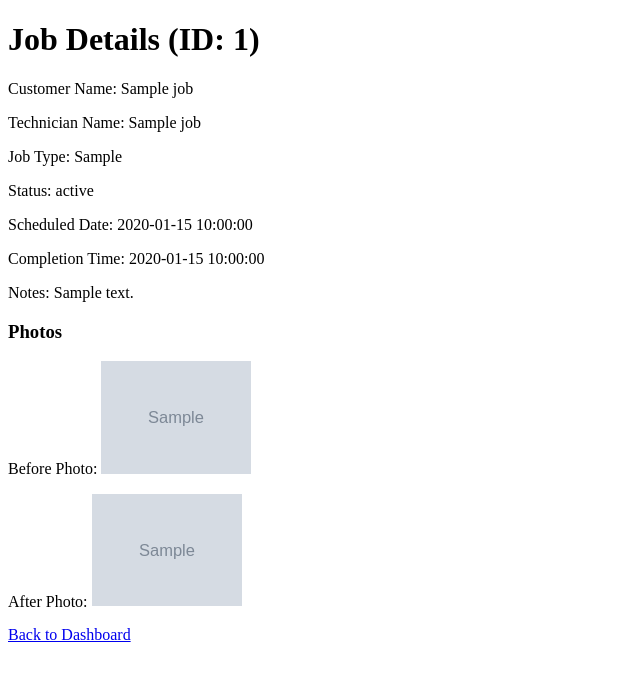
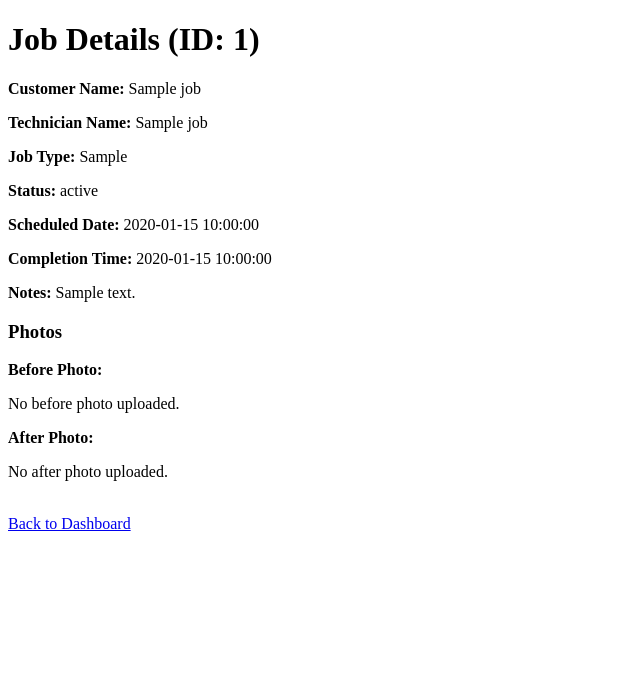
Before and after one commit to BassilAlkhalif/hvac-management-app, a Flask app: template hvac_management_app/templates/job_details.html in a window 1280 px wide. Shown: the top 681 px of the page, without its empty margins (0-640 px from the left). Run offline with Flask 3, Linux system fonts and the light colour scheme; the template is opened without the code that fills it: most values are stand-ins (such as "Sample title", 1, 10 or a date in 2020); grey boxes marked "Sample" are stand-in pictures.

Commit message:
Update job_details.html

```diff
--- a/hvac_management_app/templates/job_details.html
+++ b/hvac_management_app/templates/job_details.html
@@ -8,26 +8,35 @@
 <body>
 <h1>Job Details (ID: {{ job.id }})</h1>
 
-<p>Customer Name: {{ job.customer_name }}</p>
-<p>Technician Name: {{ job.technician_name }}</p>
-<p>Job Type: {{ job.job_type }}</p>
-<p>Status: {{ job.job_status }}</p>
-<p>Scheduled Date: {{ job.scheduled_date }}</p>
-<p>Completion Time: {{ job.completion_time }}</p>
-<p>Notes: {{ job.notes }}</p>
+<p><strong>Customer Name:</strong> {{ job.customer_name }}</p>
+<p><strong>Technician Name:</strong> {{ job.technician_name }}</p>
+<p><strong>Job Type:</strong> {{ job.job_type }}</p>
+<p><strong>Status:</strong> {{ job.job_status }}</p>
+<p><strong>Scheduled Date:</strong> {{ job.scheduled_date }}</p>
+<p><strong>Completion Time:</strong> {{ job.completion_time }}</p>
+<p><strong>Notes:</strong> {{ job.notes }}</p>
 
 <h3>Photos</h3>
-<p>Before Photo:
+
+<p><strong>Before Photo:</strong></p>
+{% if job.before_photo %}
     <a href="{{ url_for('static', filename='uploads/' + job.before_photo) }}" target="_blank">
-        <img src="{{ url_for('static', filename='uploads/' + job.before_photo) }}" width="150">
+        <img src="{{ url_for('static', filename='uploads/' + job.before_photo) }}" alt="Before Photo" style="width: 200px; height: auto;">
     </a>
-</p>
-<p>After Photo:
+{% else %}
+    <p>No before photo uploaded.</p>
+{% endif %}
+
+<p><strong>After Photo:</strong></p>
+{% if job.after_photo %}
     <a href="{{ url_for('static', filename='uploads/' + job.after_photo) }}" target="_blank">
-        <img src="{{ url_for('static', filename='uploads/' + job.after_photo) }}" width="150">
+        <img src="{{ url_for('static', filename='uploads/' + job.after_photo) }}" alt="After Photo" style="width: 200px; height: auto;">
     </a>
-</p>
+{% else %}
+    <p>No after photo uploaded.</p>
+{% endif %}
 
+<br>
 <a href="/">Back to Dashboard</a>
 </body>
 </html>
```
